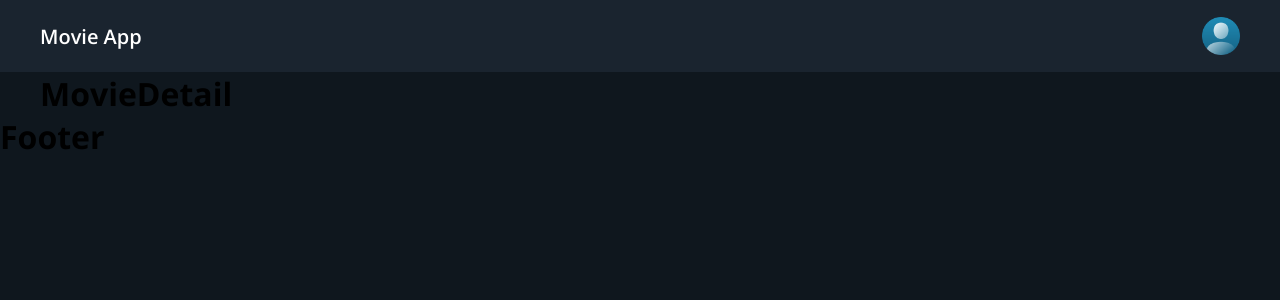
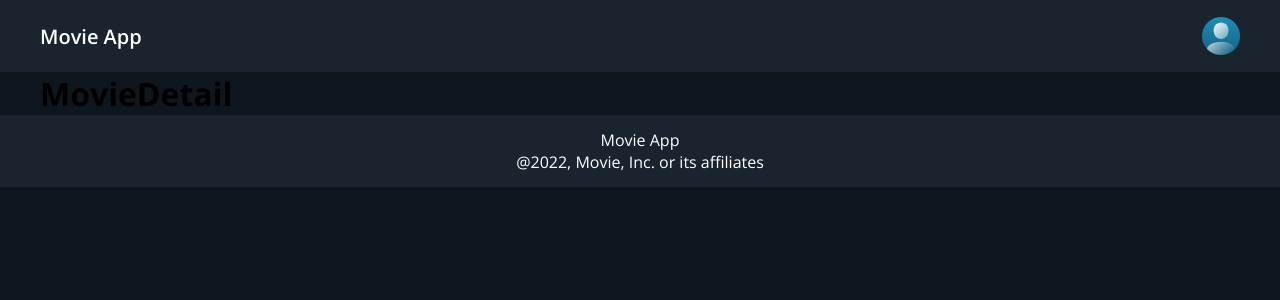
Before and after one commit to AlfaizGhazi/redux-toolkit-movie-app, a React (Create React App) app: page /movie/1 in a window 1280 px wide. Shown: the top 300 px of the page. Built offline with nearby package versions, Linux system fonts and the light colour scheme.

Commit message:
implemented footer

```diff
--- a/src/Components/Footer/Footer.js
+++ b/src/Components/Footer/Footer.js
@@ -4,7 +4,8 @@
 const Footer = () => {
   return (
     <div className="footer">
-      <h1>Footer</h1>
+      <div>Movie App</div>
+      <div>@2022, Movie, Inc. or its affiliates</div>
     </div>
   );
 };
--- a/src/Components/Footer/Footer.scss
+++ b/src/Components/Footer/Footer.scss
@@ -0,0 +1,11 @@
+@import "../../Common/SCSS/colors.scss";
+
+.footer {
+  background: $secondary-color;
+  height: 72px;
+  display: flex;
+  justify-content: center;
+  align-items: center;
+  color: $font-primary;
+  flex-direction: column;
+}
```
